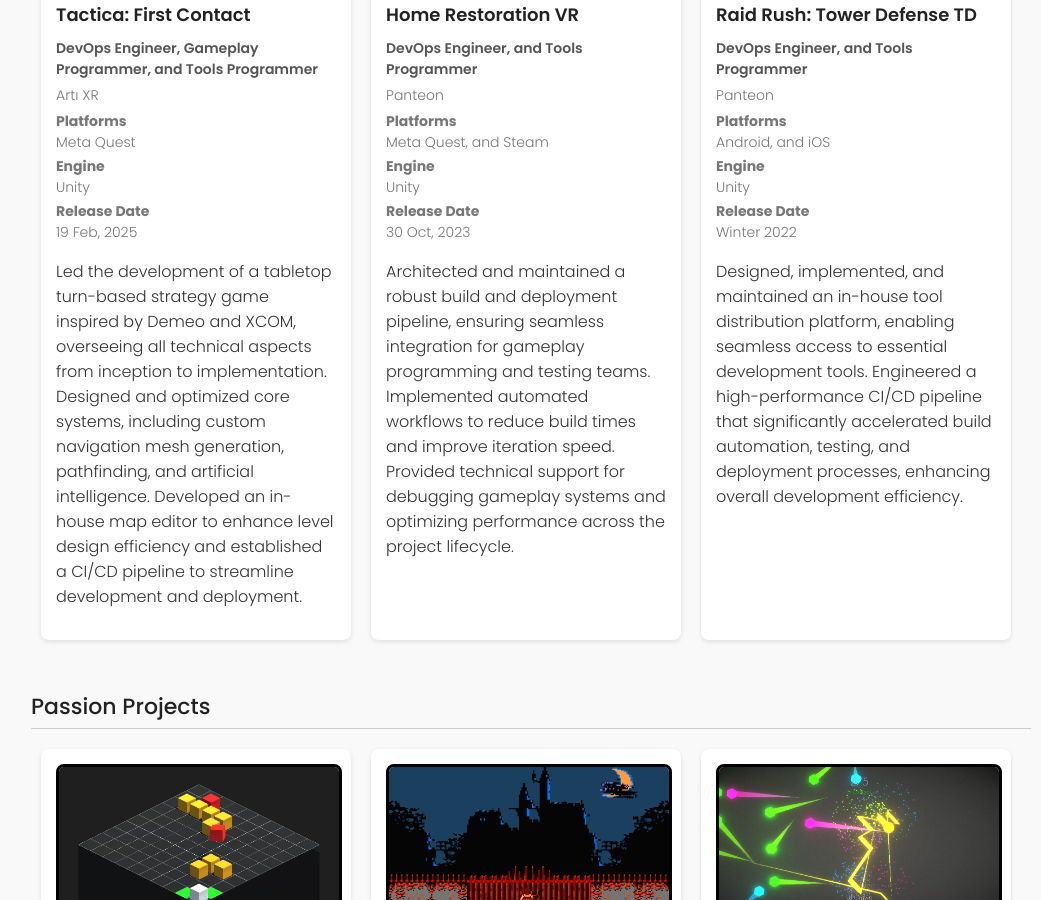
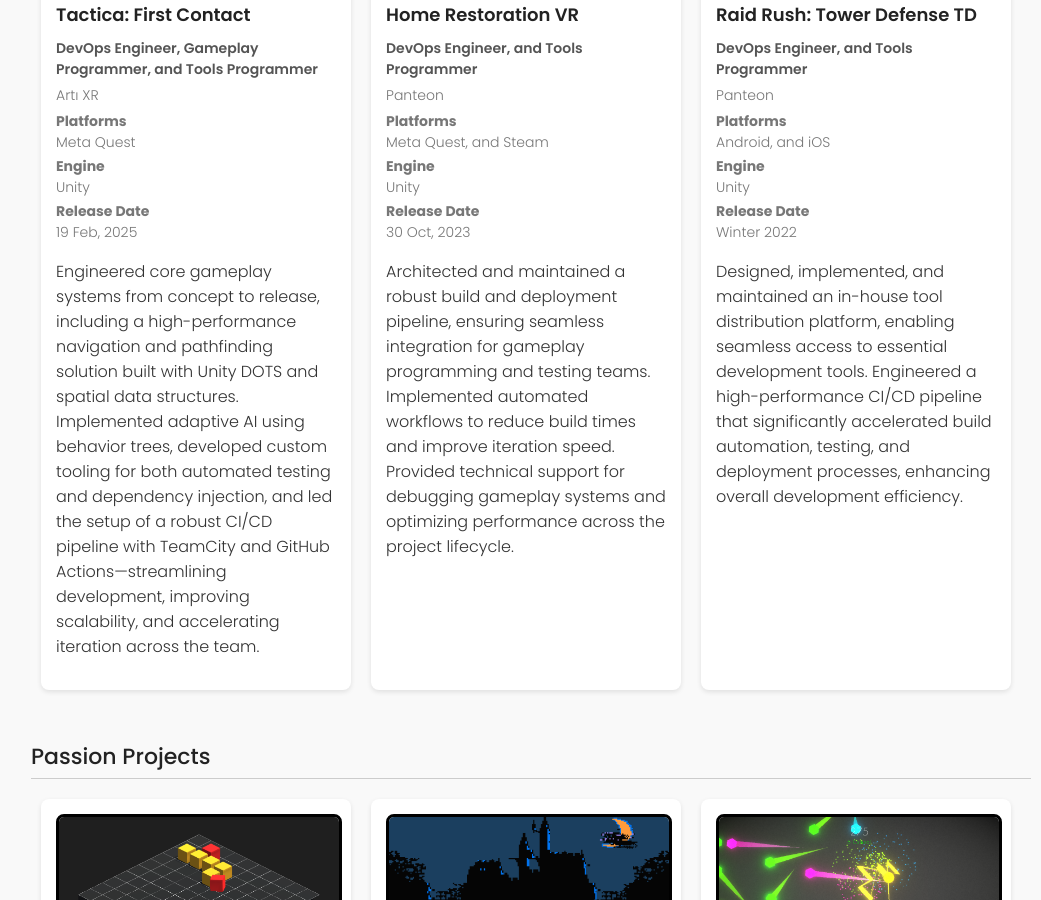
Before and after one commit to iozsaygi/iozsaygi.github.io, a Jekyll site: the page portfolio/index.html, which Jekyll copies as it is, in a window 1280 px wide and 900 px high, scrolled down 486 px. Shown: the whole window, without its empty margins (109-1150 px from the left). Built offline with Jekyll 4.4.1, drawn with Linux system fonts in a browser that asks for light colours.

Commit message:
Updated 'Tactica' game card description.

```diff
--- a/portfolio/index.html
+++ b/portfolio/index.html
@@ -152,7 +152,7 @@
                         <span><b>Engine</b><br>Unity</span>
                         <span><b>Release Date</b><br>19 Feb, 2025</span>
                     </div>
-                    <p>Led the development of a tabletop turn-based strategy game inspired by Demeo and XCOM, overseeing all technical aspects from inception to implementation. Designed and optimized core systems, including custom navigation mesh generation, pathfinding, and artificial intelligence. Developed an in-house map editor to enhance level design efficiency and established a CI/CD pipeline to streamline development and deployment.</p>
+                    <p>Engineered core gameplay systems from concept to release, including a high-performance navigation and pathfinding solution built with Unity DOTS and spatial data structures. Implemented adaptive AI using behavior trees, developed custom tooling for both automated testing and dependency injection, and led the setup of a robust CI/CD pipeline with TeamCity and GitHub Actions—streamlining development, improving scalability, and accelerating iteration across the team.</p>
                 </div>
 
                 <div class="game-card">
```
